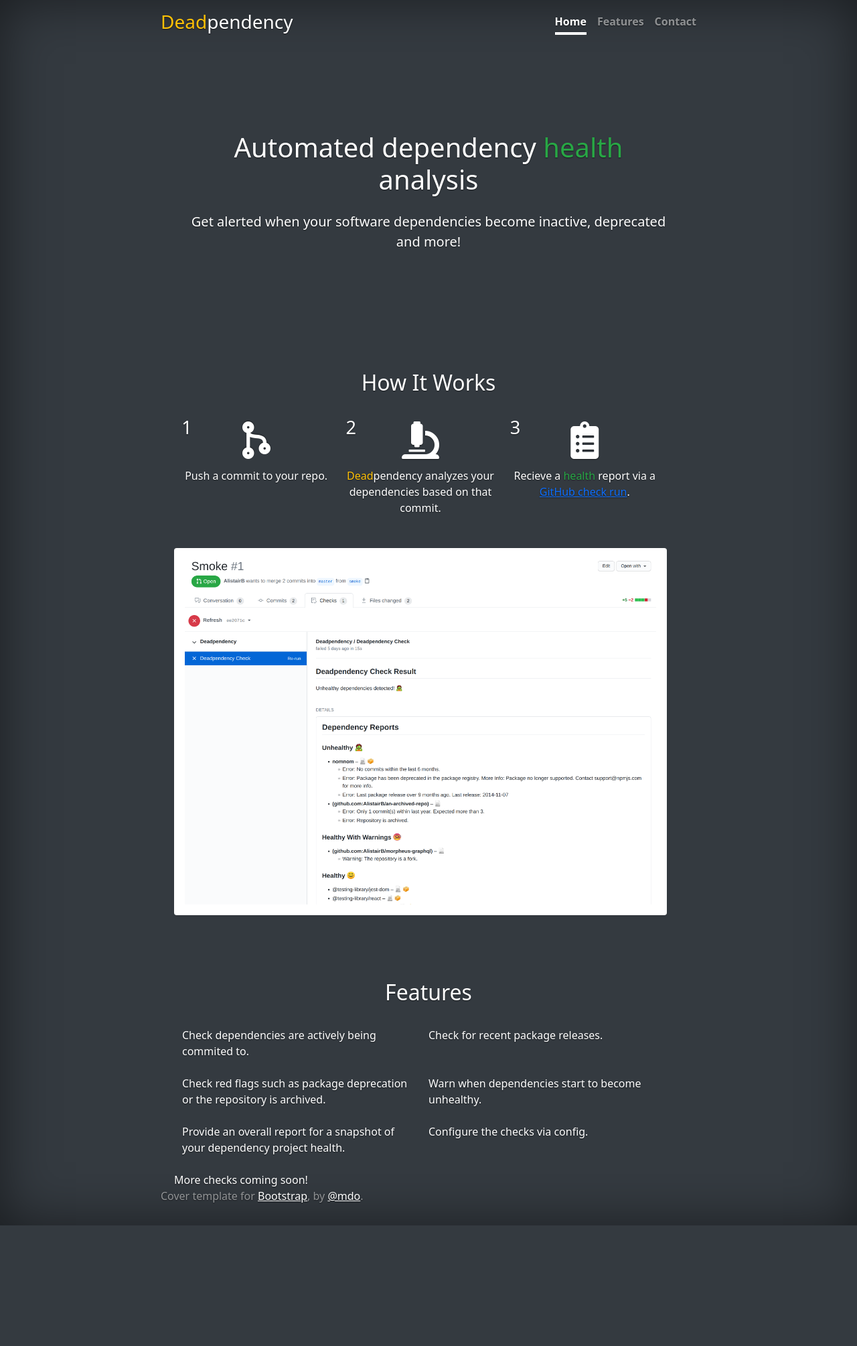
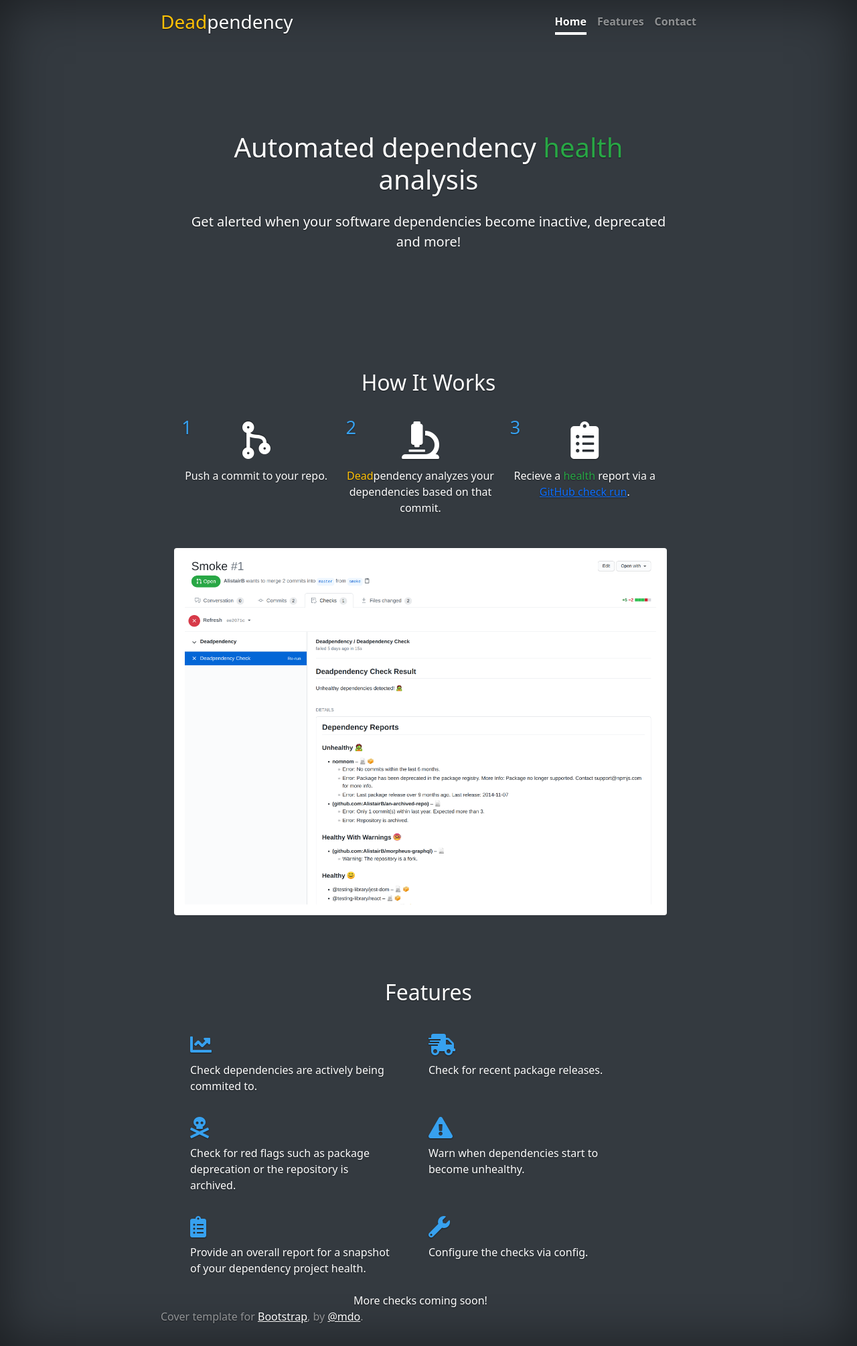
Before and after one commit to deadpendency/deadpendency.github.io, a Jekyll site: the page built from index.html, in a window 1280 px wide. Shown: the whole page at 67% size. Built offline with Jekyll 4.4.1, drawn with Linux system fonts in a browser that asks for light colours; nearby versions of some CDN libraries; before the commit the page ends 1829 px from its top, so only the background shows below that.

Commit message:
Eh features ok?

```diff
--- a/_sass/global.scss
+++ b/_sass/global.scss
@@ -84,6 +84,10 @@
   font-size: 3.5rem;
 }
 
+.fadeback {
+  color: rgb(55, 161, 239);
+}
+
 .floating-number {
   position: absolute;
   font-size: 1.7rem;
@@ -94,3 +98,10 @@
 .step-description {
   font-size: 1rem;
 }
+
+.feature-icon {
+  font-size: 2rem;
+  color: rgb(55, 161, 239);
+  margin-top: 10px;
+  margin-bottom: 10px;
+}
--- a/index.html
+++ b/index.html
@@ -16,17 +16,17 @@
     <h2>How It Works</h1>
     <div class="how-it-works-icons row mt-3">
       <div class="col-sm position-relative">
-        <span class="floating-number">1</span>
+        <span class="floating-number fadeback">1</span>
         <i class="fas fa-code-branch icon-flipped"></i>
         <div class="step-description">Push a commit to your repo.</div>
       </div>
       <div class="col-sm position-relative">
-        <span class="floating-number">2</span>
+        <span class="floating-number fadeback">2</span>
         <i class="fas fa-microscope"></i>
         <div class="step-description"><span class="text-warning">Dead</span>pendency analyzes your dependencies based on that commit.</div>
       </div>
       <div class="col-sm position-relative">
-        <span class="floating-number">3</span>
+        <span class="floating-number fadeback">3</span>
         <i class="fas fa-clipboard-list"></i>
         <div class="step-description">Recieve a <span class="text-success">health</span> report via a <a href="https://docs.github.com/en/github/collaborating-with-issues-and-pull-requests/about-status-checks">GitHub check run</a>.</div>
       </div>
@@ -37,20 +37,38 @@
   </div>
   <div class="features row mt-5">
     <h2 class="text-center">Features</h2>
-    <div class="row mt-4">
-      <div class="col-sm">Check dependencies are actively being commited to.</div>
-      <div class="col-sm">Check for recent package releases.</div>
+    <div class="row mt-4 gx-5">
+      <div class="col-sm">
+        <i class="fas fa-chart-line feature-icon d-block"></i>
+        Check dependencies are actively being commited to.
+      </div>
+      <div class="col-sm">
+        <i class="fas fa-shipping-fast feature-icon d-block"></i>
+        Check for recent package releases.
+      </div>
     </div>
-    <div class="row mt-4">
-      <div class="col-sm">Check red flags such as package deprecation or the repository is archived.</div>
-      <div class="col-sm">Warn when dependencies start to become unhealthy.</div>
+    <div class="row mt-4 gx-5">
+      <div class="col-sm">
+        <i class="fas fa-skull-crossbones feature-icon d-block"></i>
+        Check for red flags such as package deprecation or the repository is archived.
+      </div>
+      <div class="col-sm">
+        <i class="fas fa-exclamation-triangle feature-icon d-block"></i>
+        Warn when dependencies start to become unhealthy.
+      </div>
     </div>
-    <div class="row mt-4">
-      <div class="col-sm">Provide an overall report for a snapshot of your dependency project health.</div>
-      <div class="col-sm">Configure the checks via config.</div>
+    <div class="row mt-4 gx-5">
+      <div class="col-sm">
+        <i class="fas fa-clipboard-list feature-icon d-block"></i>
+        Provide an overall report for a snapshot of your dependency project health.
+      </div>
+      <div class="col-sm">
+        <i class="fas fa-wrench feature-icon d-block"></i>
+        Configure the checks via config.
+      </div>
     </div>
     <div class="row mt-4 text-center">
-      More checks coming soon!
+      <div class="col">More checks coming soon!</div>
     </div>
   </div>
 </div>
```
